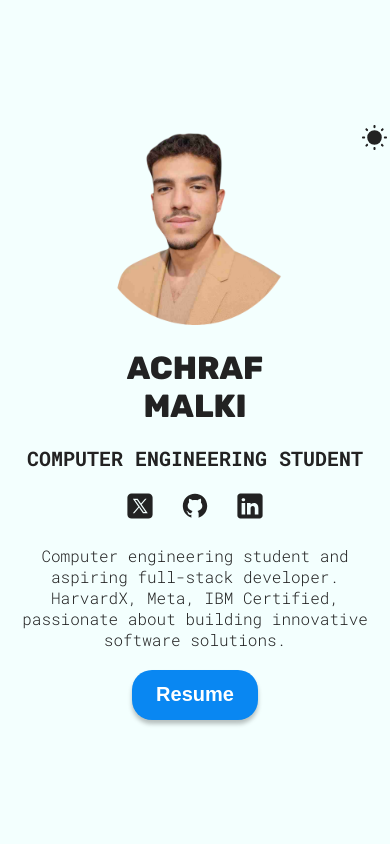
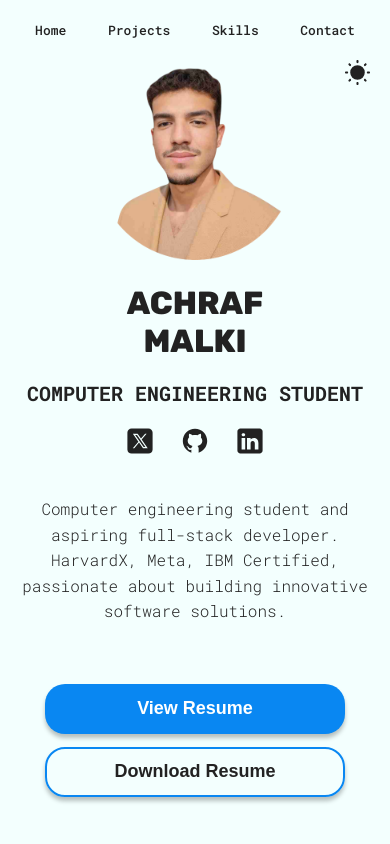
Before and after one commit to ashurafu04/portfolio, a React (Vite) app: page / in a window 390 px wide. Shown: the top 844 px of the page. Built offline with nearby package versions, Linux system fonts and the light colour scheme.

Commit message:
updated styles, added navbar and new cv feature

```diff
--- a/index.html
+++ b/index.html
@@ -7,7 +7,7 @@
     <link rel="preconnect" href="https://fonts.googleapis.com" />
     <link rel="preconnect" href="https://fonts.gstatic.com" crossorigin />
     <link
-      href="https://fonts.googleapis.com/css2?family=Roboto+Mono:wght@100..700&family=Rubik:wght@800&display=swap"
+      href="https://fonts.googleapis.com/css2?family=Inter:wght@400;500;600&family=Roboto+Mono:wght@100..700&family=Rubik:wght@800&display=swap"
       rel="stylesheet"
     />
     <title>Achraf Malki</title>
--- a/src/App.css
+++ b/src/App.css
@@ -1,6 +1,9 @@
 :root {
   --background-color: #f3fffe;
+  --background-rgb: 243, 255, 254;
+  --text-rgb: 34, 34, 34;
   --btn-color: #0987f2;
+  --accent-color: #0987f2;
   --btn-text-color: #fff;
   --project-card-bg: #ffffff00;
   --text-color: #222;
@@ -10,7 +13,10 @@
 
 [data-theme="dark"] {
   --background-color: #313131;
+  --background-rgb: 49, 49, 49;
+  --text-rgb: 255, 255, 255;
   --btn-color: #fff;
+  --accent-color: #0987f2;
   --btn-text-color: #222;
   --project-card-bg: #fff;
   --text-color: #fff;
@@ -18,17 +24,35 @@
   --footer-text-color: #bbb;
 }
 
+* {
+  margin: 0;
+  padding: 0;
+  box-sizing: border-box;
+}
+
+html, body {
+  overflow-x: hidden;
+  width: 100%;
+  margin: 0;
+  padding: 0;
+}
+
 body {
   background-color: var(--background-color);
   display: flex;
   justify-content: center;
   margin: 0 auto 60px;
+  position: relative;
 }
 
 #root {
   display: flex;
   flex-direction: column;
   gap: 60px;
+  width: 100%;
+  max-width: 1400px;
+  margin: 0 auto;
+  padding: 0 20px;
 }
 
 h1,
--- a/src/App.jsx
+++ b/src/App.jsx
@@ -4,14 +4,19 @@ import Footer from "./sections/FooterSection/Footer";
 import Hero from "./sections/Hero/Hero";
 import Projects from "./sections/ProjectSection/Projects";
 import Skills from "./sections/SkillsSection/Skills";
+import Navbar from "./common/Navbar";
+import ScrollToTop from "./common/ScrollToTop";
+
 function App() {
   return (
     <>
+      <Navbar />
       <Hero />
       <Projects />
       <Skills />
       <Contact />
       <Footer />
+      <ScrollToTop />
     </>
   );
 }
--- /dev/null
+++ b/src/common/Navbar.jsx
@@ -0,0 +1,37 @@
+import { useState, useEffect } from 'react';
+import { useTheme } from './ThemeContext';
+import styles from './NavbarStyles.module.css';
+
+function Navbar() {
+  const [isScrolled, setIsScrolled] = useState(false);
+  const { theme } = useTheme();
+
+  useEffect(() => {
+    const handleScroll = () => {
+      setIsScrolled(window.scrollY > 50);
+    };
+
+    window.addEventListener('scroll', handleScroll);
+    return () => window.removeEventListener('scroll', handleScroll);
+  }, []);
+
+  const scrollToSection = (sectionId) => {
+    const element = document.getElementById(sectionId);
+    if (element) {
+      element.scrollIntoView({ behavior: 'smooth' });
+    }
+  };
+
+  return (
+    <nav className={`${styles.navbar} ${isScrolled ? styles.scrolled : ''}`}>
+      <div className={styles.navLinks}>
+        <button onClick={() => scrollToSection('hero')}>Home</button>
+        <button onClick={() => scrollToSection('projects')}>Projects</button>
+        <button onClick={() => scrollToSection('skills')}>Skills</button>
+        <button onClick={() => scrollToSection('contact')}>Contact</button>
+      </div>
+    </nav>
+  );
+}
+
+export default Navbar;
--- /dev/null
+++ b/src/common/NavbarStyles.module.css
@@ -0,0 +1,136 @@
+.navbar {
+  position: absolute;
+  top: 0;
+  left: 0;
+  right: 0;
+  z-index: 1000;
+  padding: 2rem 1rem;
+  width: 100%;
+  background: var(--background-color);
+}
+
+[data-theme="dark"] .navbar {
+  background: var(--background-color);
+}
+
+.navLinks {
+  max-width: 1200px;
+  margin: 0 auto;
+  display: flex;
+  justify-content: center;
+  align-items: center;
+  gap: 2rem;
+  flex-wrap: wrap;
+}
+
+.navLinks button {
+  background: none;
+  border: none;
+  color: var(--text-color);
+  font-family: "Roboto Mono", monospace;
+  font-size: 15px;
+  font-weight: 500;
+  cursor: pointer;
+  padding: 0.5rem 1rem;
+  transition: all 0.3s ease;
+  position: relative;
+  opacity: 1;
+  white-space: nowrap;
+  border-radius: 6px;
+}
+
+.navLinks button:hover {
+  background: rgba(var(--text-rgb), 0.05);
+}
+
+.navLinks button::after {
+  content: '';
+  position: absolute;
+  width: 0;
+  height: 2px;
+  bottom: 0;
+  left: 50%;
+  transform: translateX(-50%);
+  background-color: var(--accent-color);
+  transition: width 0.3s ease;
+}
+
+.navLinks button:hover::after {
+  width: calc(100% - 2rem);
+}
+
+/* Mobile devices */
+@media screen and (max-width: 480px) {
+  .navbar {
+    padding: 1rem 0.5rem;
+  }
+
+  .navLinks {
+    gap: 1rem;
+  }
+
+  .navLinks button {
+    font-size: 13px;
+    padding: 0.3rem 0.8rem;
+  }
+}
+
+/* Tablets */
+@media screen and (min-width: 481px) and (max-width: 768px) {
+  .navbar {
+    padding: 1.5rem 1rem;
+  }
+
+  .navLinks {
+    gap: 1.5rem;
+  }
+
+  .navLinks button {
+    font-size: 14px;
+  }
+}
+
+/* Small laptops */
+@media screen and (min-width: 769px) and (max-width: 1024px) {
+  .navbar {
+    padding: 1.75rem;
+  }
+
+  .navLinks {
+    gap: 2rem;
+  }
+
+  .navLinks button {
+    font-size: 16px;
+  }
+}
+
+/* Desktops */
+@media screen and (min-width: 1025px) and (max-width: 1399px) {
+  .navbar {
+    padding: 2rem;
+  }
+
+  .navLinks {
+    gap: 3rem;
+  }
+
+  .navLinks button {
+    font-size: 17px;
+  }
+}
+
+/* Large screens */
+@media screen and (min-width: 1400px) {
+  .navbar {
+    padding: 2.5rem;
+  }
+
+  .navLinks {
+    gap: 4rem;
+  }
+
+  .navLinks button {
+    font-size: 18px;
+  }
+}
--- /dev/null
+++ b/src/common/ScrollToTop.jsx
@@ -0,0 +1,54 @@
+import { useEffect, useState } from "react";
+import styles from "./ScrollToTopStyles.module.css";
+
+const ScrollToTop = () => {
+  const [isVisible, setIsVisible] = useState(false);
+
+  const toggleVisibility = () => {
+    if (window.pageYOffset > 300) {
+      setIsVisible(true);
+    } else {
+      setIsVisible(false);
+    }
+  };
+
+  const scrollToTop = () => {
+    window.scrollTo({
+      top: 0,
+      behavior: "smooth",
+    });
+  };
+
+  useEffect(() => {
+    window.addEventListener("scroll", toggleVisibility);
+    return () => {
+      window.removeEventListener("scroll", toggleVisibility);
+    };
+  }, []);
+
+  return (
+    <>
+      {isVisible && (
+        <button
+          className={styles.scrollTop}
+          onClick={scrollToTop}
+          aria-label="Scroll to top"
+        >
+          <svg
+            xmlns="http://www.w3.org/2000/svg"
+            viewBox="0 0 24 24"
+            fill="none"
+            stroke="currentColor"
+            strokeWidth="2"
+            strokeLinecap="round"
+            strokeLinejoin="round"
+          >
+            <path d="M12 19V5M5 12l7-7 7 7" />
+          </svg>
+        </button>
+      )}
+    </>
+  );
+};
+
+export default ScrollToTop;
--- /dev/null
+++ b/src/common/ScrollToTopStyles.module.css
@@ -0,0 +1,65 @@
+.scrollTop {
+  position: fixed;
+  bottom: 2rem;
+  right: 2rem;
+  background: var(--background-color);
+  color: var(--text-color);
+  width: 3.5rem;
+  height: 3.5rem;
+  border-radius: 12px;
+  border: 1px solid rgba(var(--text-rgb), 0.1);
+  cursor: pointer;
+  display: flex;
+  align-items: center;
+  justify-content: center;
+  transition: all 0.3s cubic-bezier(0.4, 0, 0.2, 1);
+  z-index: 1000;
+  backdrop-filter: blur(8px);
+  background: rgba(var(--background-rgb), 0.8);
+}
+
+.scrollTop svg {
+  width: 1.5rem;
+  height: 1.5rem;
+  transition: transform 0.3s ease;
+}
+
+.scrollTop:hover {
+  transform: translateY(-4px);
+  box-shadow: 0 8px 20px rgba(0, 0, 0, 0.1);
+  border-color: var(--accent-color);
+}
+
+.scrollTop:hover svg {
+  transform: scale(1.1);
+}
+
+.scrollTop:active {
+  transform: translateY(-2px);
+}
+
+[data-theme="dark"] .scrollTop {
+  background: rgba(var(--background-rgb), 0.9);
+  border-color: rgba(255, 255, 255, 0.1);
+  box-shadow: 0 4px 12px rgba(0, 0, 0, 0.3);
+}
+
+[data-theme="dark"] .scrollTop:hover {
+  box-shadow: 0 8px 24px rgba(0, 0, 0, 0.4);
+  background: rgba(var(--background-rgb), 0.95);
+}
+
+@media (max-width: 768px) {
+  .scrollTop {
+    bottom: 1.5rem;
+    right: 1.5rem;
+    width: 3rem;
+    height: 3rem;
+    border-radius: 10px;
+  }
+
+  .scrollTop svg {
+    width: 1.2rem;
+    height: 1.2rem;
+  }
+}
--- a/src/sections/Hero/Hero.jsx
+++ b/src/sections/Hero/Hero.jsx
@@ -52,14 +52,19 @@ function Hero() {
             <img src={linkedinIcon} alt="LinkedIn icon" />
           </a>
         </span>
-        <p className={styles.description} >
+        <p className={styles.description}>
           Computer engineering student and aspiring full-stack developer. <br />
           HarvardX, Meta, IBM Certified,
           passionate about building innovative software solutions.
         </p>
-        <a href={CV} download>
-          <button className="hover">Resume</button>
-        </a>
+        <div className={styles.cvButtons}>
+          <a href={CV} target="_blank" rel="noopener noreferrer">
+            <button className="hover">View Resume</button>
+          </a>
+          <a href={CV} download>
+            <button className={`hover ${styles.downloadBtn}`}>Download Resume</button>
+          </a>
+        </div>
       </div>
     </section>
   );
--- a/src/sections/Hero/HeroStyles.module.css
+++ b/src/sections/Hero/HeroStyles.module.css
@@ -4,11 +4,15 @@
   justify-content: center;
   gap: 20px;
   text-align: center;
-  height: 100dvh;
-  min-height: 500px;
+  min-height: 100vh;
+  padding-top: 80px; /* Add space for navbar */
+  padding-bottom: 20px;
 
   .hero {
     max-width: 200px;
+    width: 100%;
+    height: auto;
+    object-fit: contain;
   }
 
   span {
@@ -23,33 +27,6 @@
         width: 30px;
       }
     }
-  }
-
-  a {
-    width: fit-content;
-    align-self: center;
-  }
-
-  button {
-    background-color: var(--btn-color);
-    color: var(--btn-text-color);
-    border: none;
-    border-radius: 20px;
-    width: 126px;
-    height: 50px;
-    font-size: 20px;
-    font-weight: bold;
-    box-shadow: 0 4px 4px rgba(0, 0, 0, 0.25);
-    transition: box-shadow 200ms ease-in-out, transform 200ms ease-in-out;
-  }
-
-  button:hover {
-    transform: scale(1.05);
-  }
-
-  button:active {
-    transform: translateY(2px);
-    box-shadow: 0 2px 2px rgba(0, 0, 0, 0.25);
   }
 }
 
@@ -68,13 +45,89 @@
 }
 
 .description {
-  max-width: 40ch;
+  margin: 1rem auto;
+  max-width: 600px;
+  line-height: 1.6;
+  text-align: center;
 }
 
 .info {
   display: flex;
   flex-direction: column;
   gap: 20px;
+  align-items: center;
+  text-align: center;
+}
+
+.cvButtons {
+  display: flex;
+  gap: 1rem;
+  margin-top: 1.5rem;
+  justify-content: center;
+  align-items: center;
+  width: 100%;
+}
+
+.cvButtons a {
+  text-decoration: none;
+}
+
+.cvButtons button {
+  background-color: var(--btn-color);
+  color: var(--btn-text-color);
+  border: none;
+  border-radius: 20px;
+  min-width: 160px;
+  height: 50px;
+  font-size: 18px;
+  font-weight: 600;
+  padding: 0 1.5rem;
+  box-shadow: 0 4px 4px rgba(0, 0, 0, 0.25);
+  transition: all 0.3s ease;
+}
+
+.cvButtons button:hover {
+  transform: translateY(-2px);
+  box-shadow: 0 6px 8px rgba(0, 0, 0, 0.2);
+}
+
+.cvButtons button:active {
+  transform: translateY(1px);
+  box-shadow: 0 2px 4px rgba(0, 0, 0, 0.25);
+}
+
+.downloadBtn {
+  background: transparent !important;
+  border: 2px solid var(--accent-color) !important;
+  color: var(--text-color) !important;
+}
+
+.downloadBtn:hover {
+  background: var(--accent-color) !important;
+  color: white !important;
+}
+
+@media (max-width: 768px) {
+  .container {
+    padding-top: 60px;
+    min-height: auto;
+    height: auto;
+    margin-bottom: 40px;
+  }
+
+  .cvButtons {
+    flex-direction: column;
+    gap: 0.8rem;
+    align-items: stretch;
+    max-width: 300px;
+    margin-left: auto;
+    margin-right: auto;
+  }
+
+  .cvButtons button {
+    width: 100%;
+    min-width: unset;
+  }
 }
 
 @media (width >= 800px) {
@@ -82,11 +135,29 @@
     flex-direction: row-reverse;
     align-items: center;
     justify-content: space-evenly;
+    text-align: left;
+    padding-top: 100px;
+    height: 100vh;
 
     .hero {
       max-width: 350px;
       width: 350px;
     }
+  }
+
+  .info {
+    align-items: flex-start;
+    text-align: left;
+  }
+
+  .description {
+    text-align: left;
+    margin-left: 0;
+    margin-right: 0;
+  }
+
+  .cvButtons {
+    justify-content: flex-start;
   }
 }
 
```
